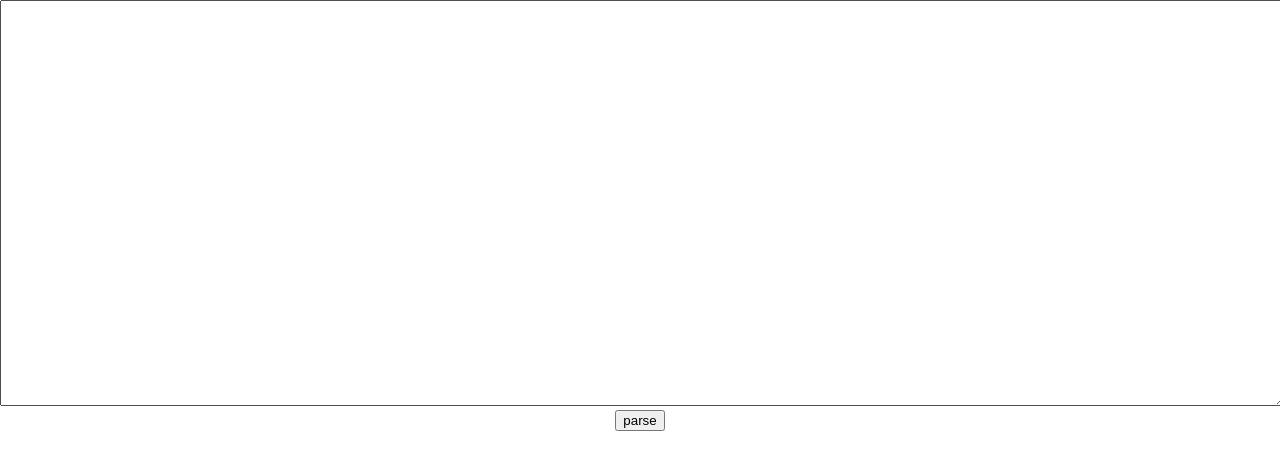
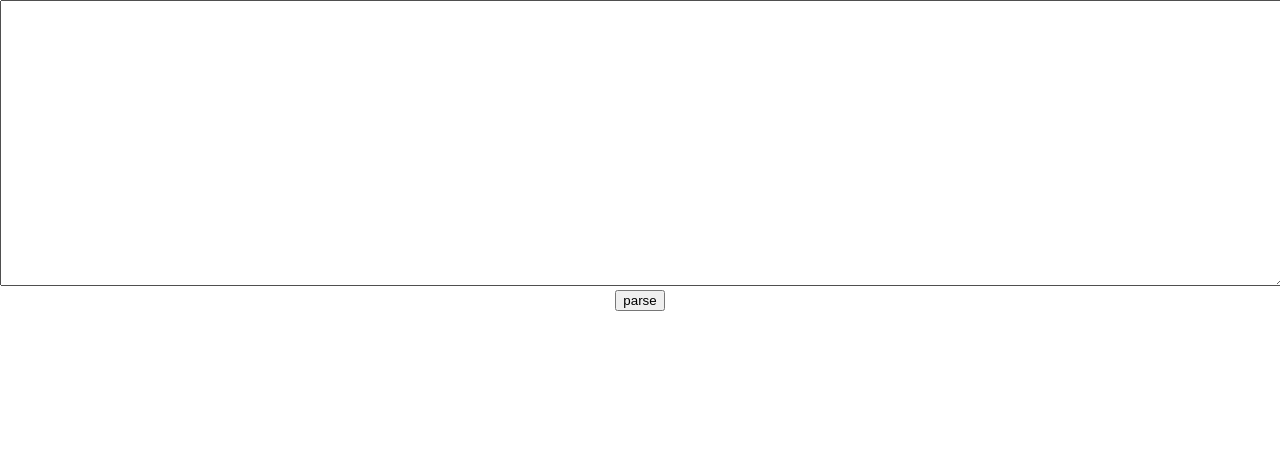
Before and after one commit to KolesarDominik/shiftParser, a plain HTML site: page index.html in a window 1280 px wide. Drawn offline with Linux system fonts and the light colour scheme.

Commit message:
new commit

```diff
--- a/style.css
+++ b/style.css
@@ -5,7 +5,7 @@ body{
 
 textarea {
     width: 100vw;
-    height: 50vh;
+    height: 35vh;
 }
 
 div {
```
